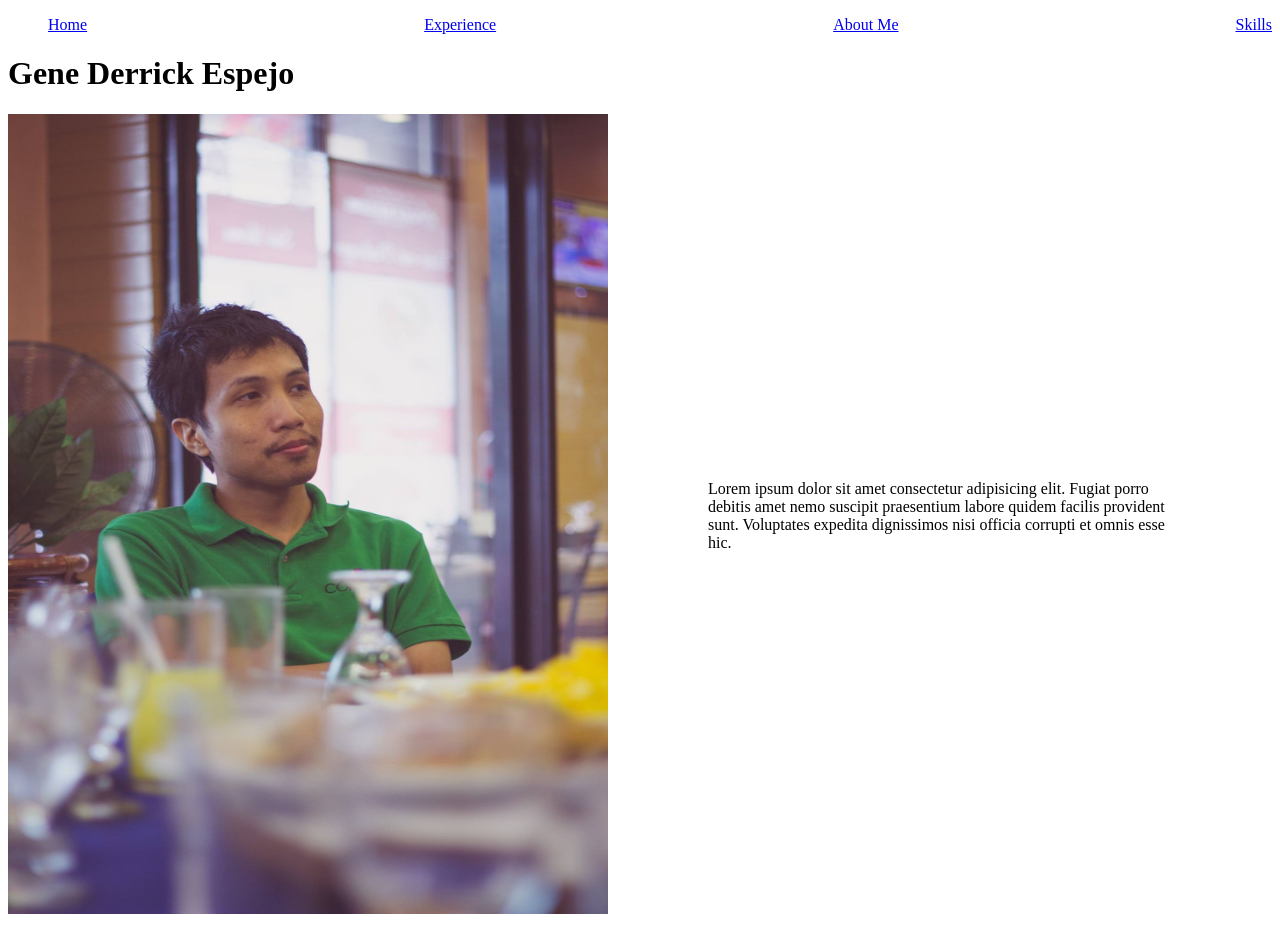
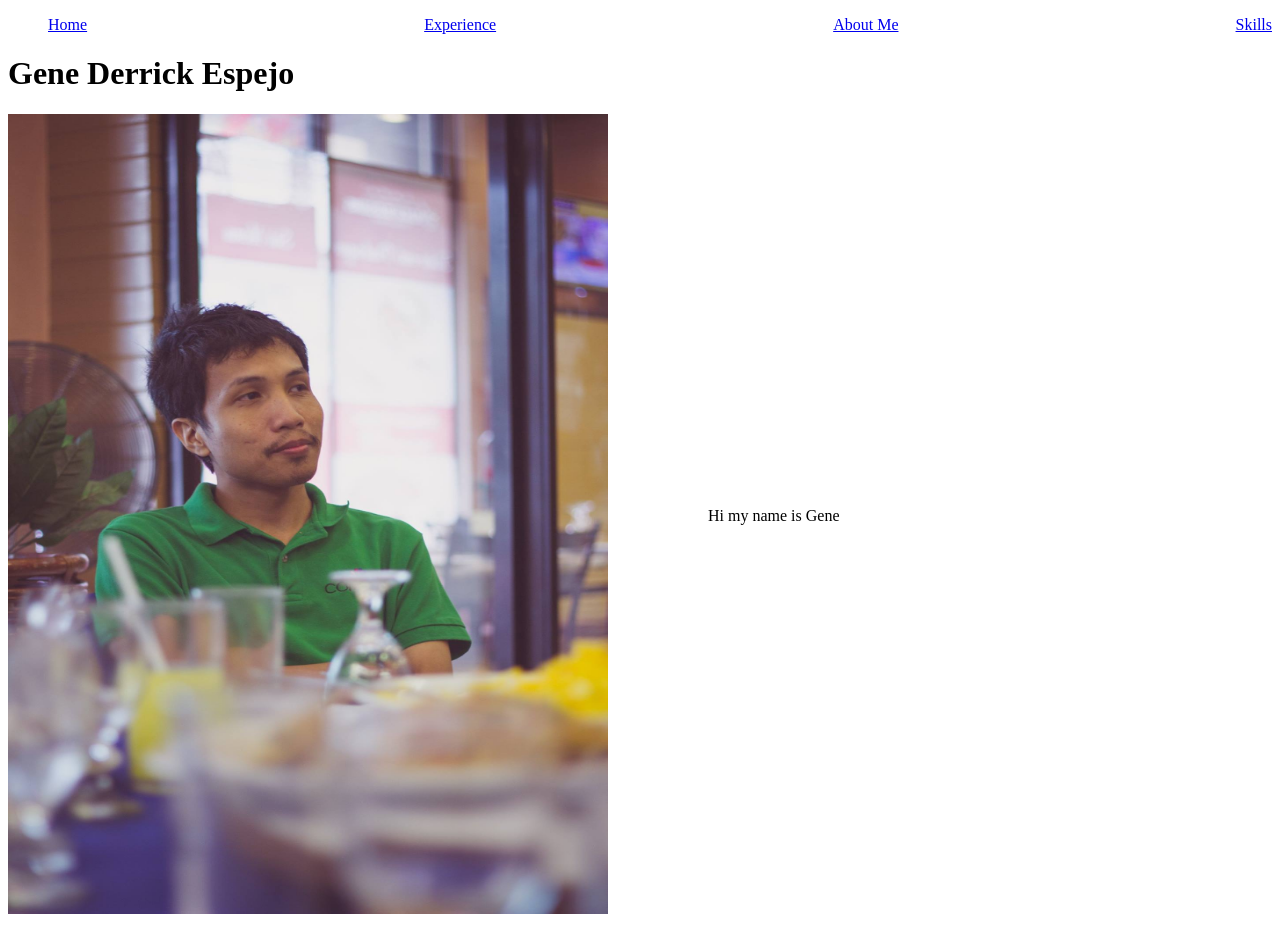
Before and after one commit to genewala/react-multi-assigment, a React (Vite) app: page / in a window 1280 px wide. Built offline with nearby package versions, Linux system fonts and the light colour scheme.

Commit message:
sample edit

```diff
--- a/src/pages/Home.jsx
+++ b/src/pages/Home.jsx
@@ -16,7 +16,7 @@ const Home = () => {
         }} /></div>
         <div className="main-right">
           <div>
-            Lorem ipsum dolor sit amet consectetur adipisicing elit. Fugiat porro debitis amet nemo suscipit praesentium labore quidem facilis provident sunt. Voluptates expedita dignissimos nisi officia corrupti et omnis esse hic.
+            Hi my name is Gene
           </div>
 
 
```
